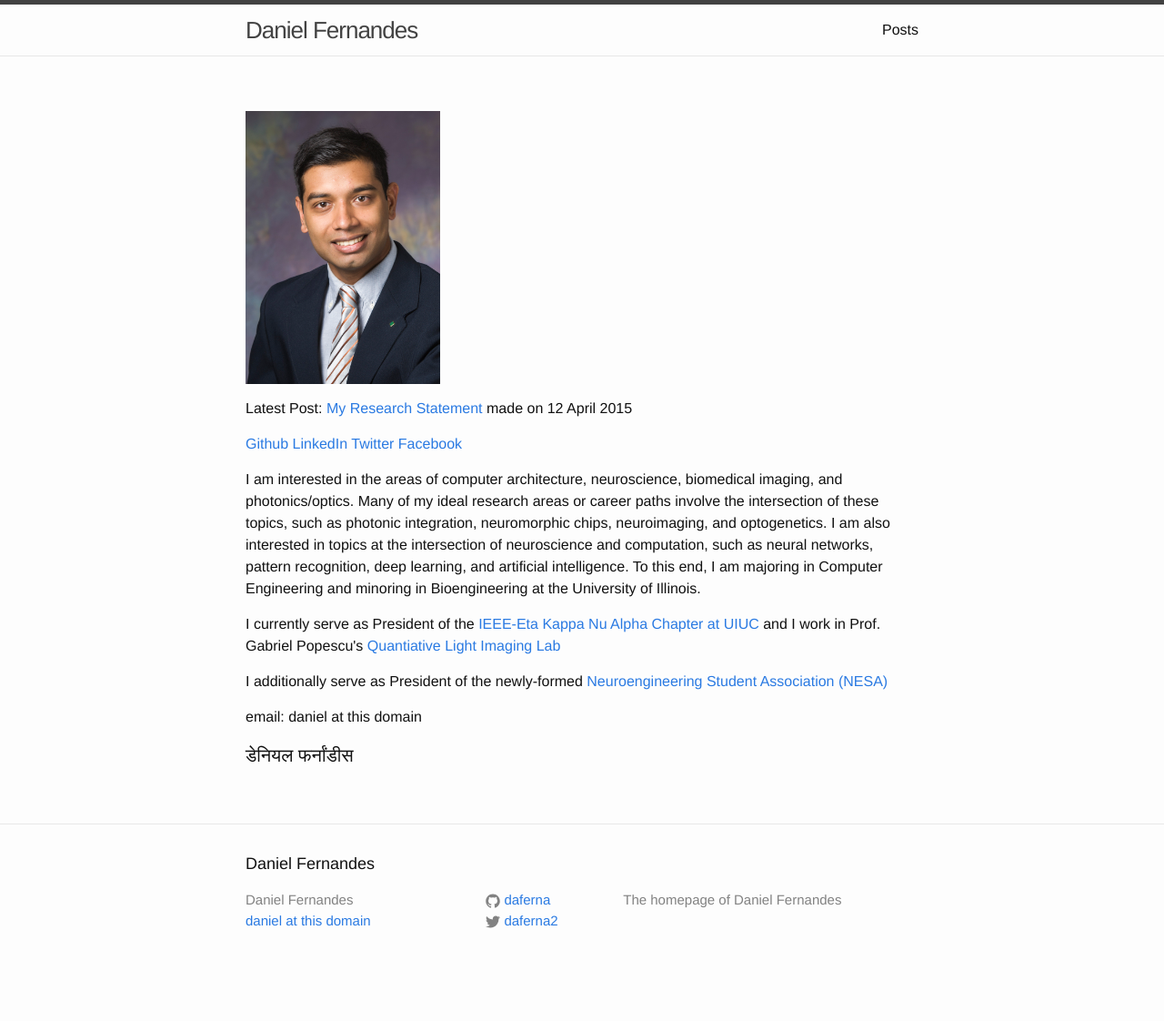
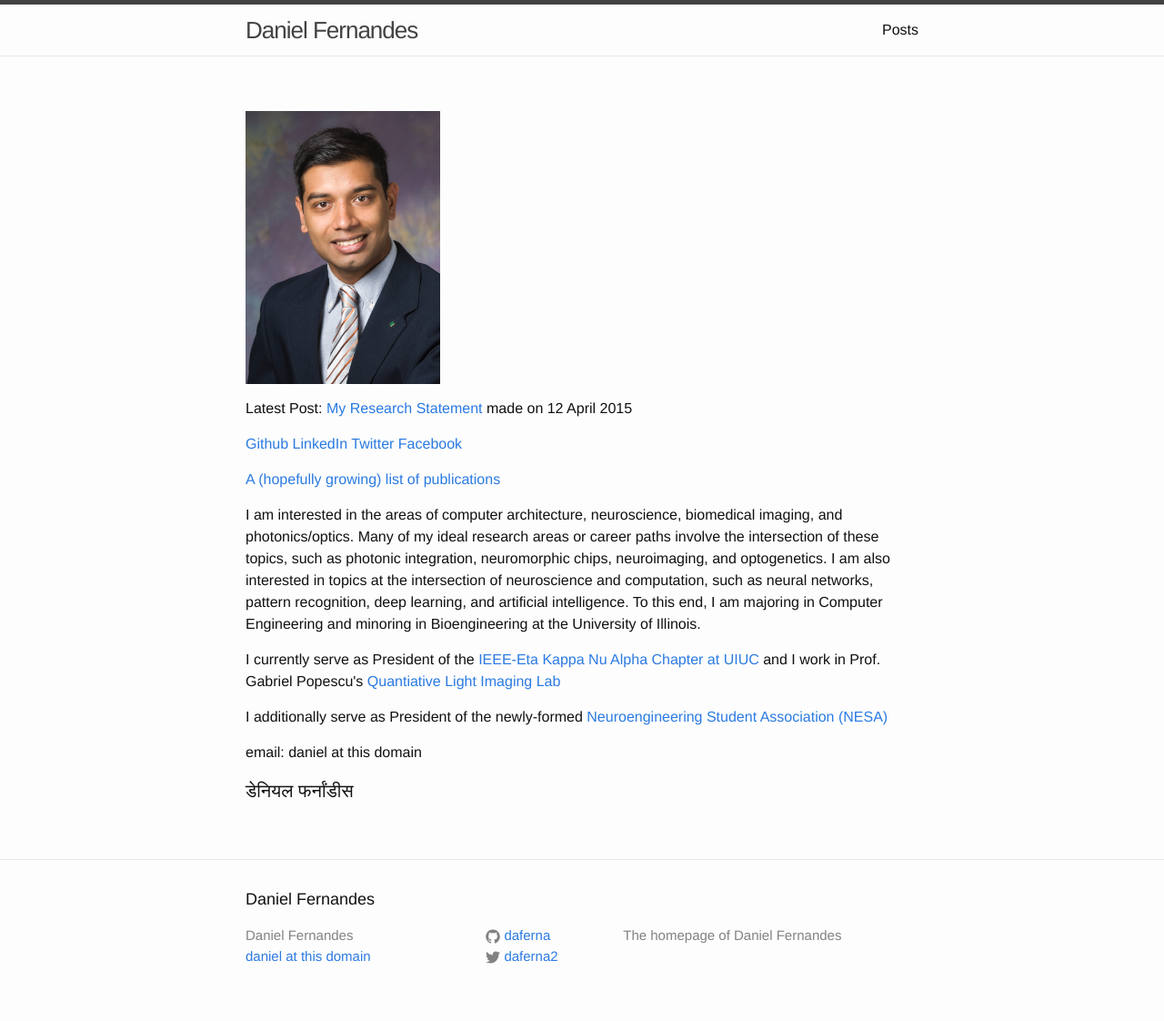
Before and after one commit to daferna/daferna.github.io, a Jekyll site: the page built from index.markdown, in a window 1280 px wide. Shown: the whole page at 91% size. Built offline with Jekyll 4.4.1, drawn with Linux system fonts in a browser that asks for light colours; before the commit the page ends 1083 px from its top, so only the background shows below that.

Commit message:
adding pub list to index page

```diff
--- a/index.markdown
+++ b/index.markdown
@@ -11,6 +11,7 @@ categories:
     <a href="https://twitter.com/daferna2">Twitter</a>
     <a href="https://facebook.com/dfernandes">Facebook</a>
 </p>
+<p><a href="/publications">A (hopefully growing) list of publications</a></p>
 <p>I am interested in the areas of computer architecture, neuroscience, biomedical imaging, and photonics/optics. Many of my ideal research areas or career paths involve the intersection of these topics, such as photonic integration, neuromorphic chips, neuroimaging, and optogenetics. I am also interested in topics at the intersection of neuroscience and computation, such as neural networks, pattern recognition, deep learning, and artificial intelligence. To this end, I am majoring in Computer Engineering and minoring in Bioengineering at the University of Illinois. </p>
 <p>I currently serve as President of the <a href="http://hkn.illinois.edu">IEEE-Eta Kappa Nu Alpha Chapter at UIUC</a> and I work in Prof. Gabriel Popescu's <a href="http://light.ece.illinois.edu">Quantiative Light Imaging Lab</a></p>
 <p>I additionally serve as President of the newly-formed <a href="https://publish.illinois.edu/neuroengineering/">Neuroengineering Student Association (NESA)</a></p>
```
